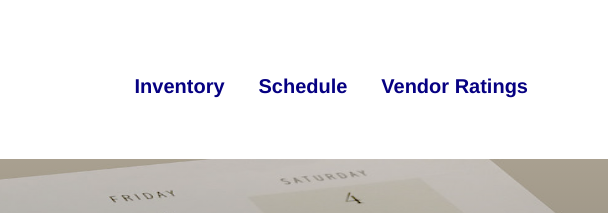
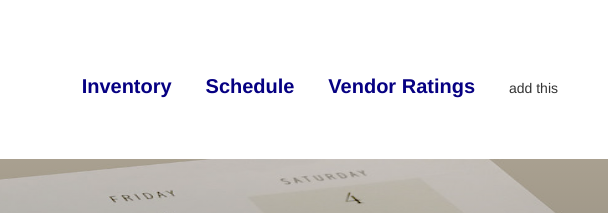
Before and after one commit to ConceptaNjolima/HomePrint_frontend, a plain HTML site: page HomePrint_gui/index.html in a window 1280 px wide. Shown: the top 213 px of the page, 667-1280 px from the left. Drawn offline with nearby package versions, Linux system fonts and the light colour scheme; files whose address does not match are found by name.

Commit message:
add add this to nav bar

```diff
--- a/HomePrint_gui/index.html
+++ b/HomePrint_gui/index.html
@@ -22,6 +22,7 @@
                             <li><a href="inventory.html">Inventory</a></li>
                             <li><a href="">Schedule</a></li>
                             <li><a href="">Vendor Ratings</a></li>
+                            <li>add this</li>
 
                         </ul>
                     </nav>
```
